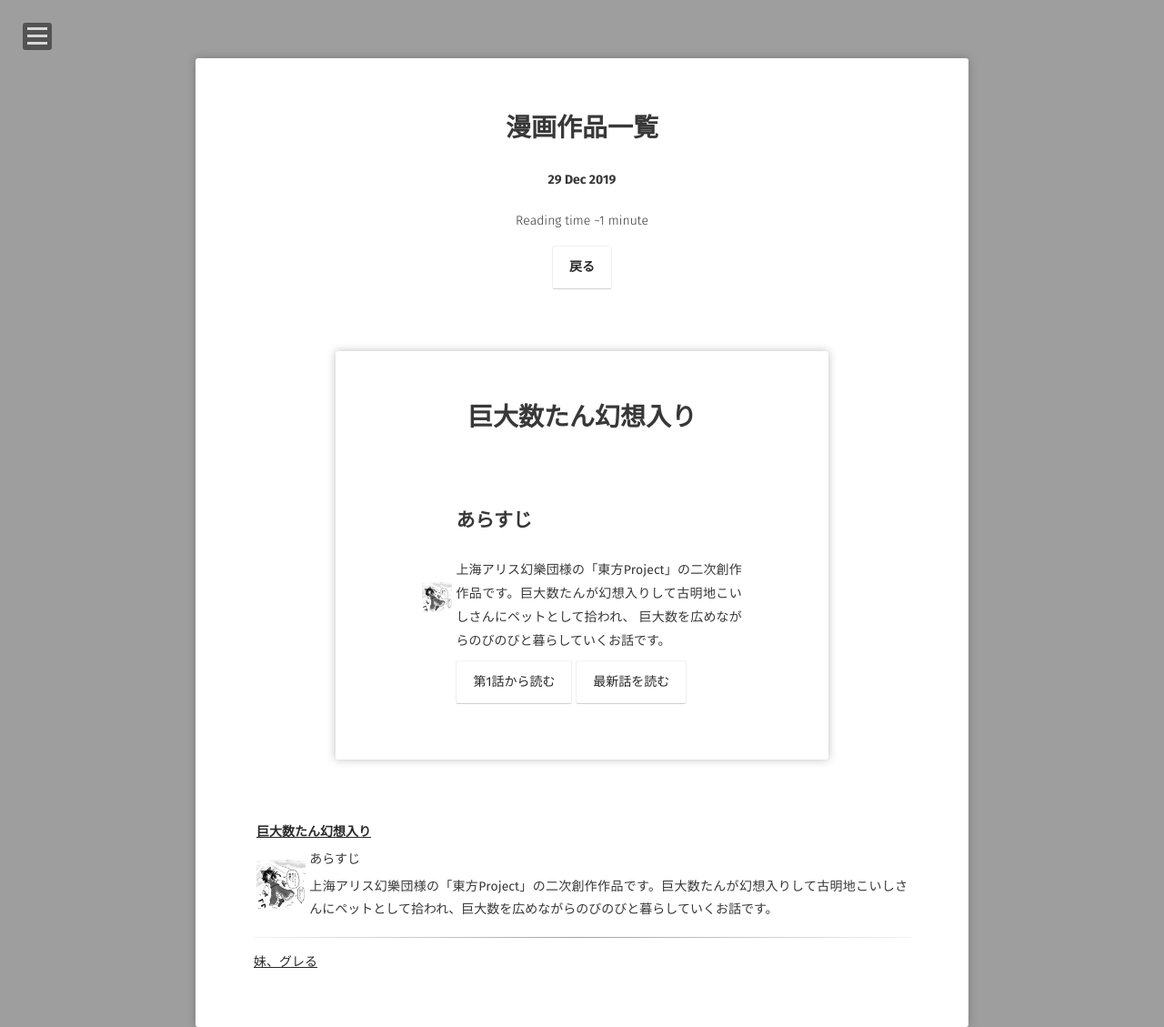
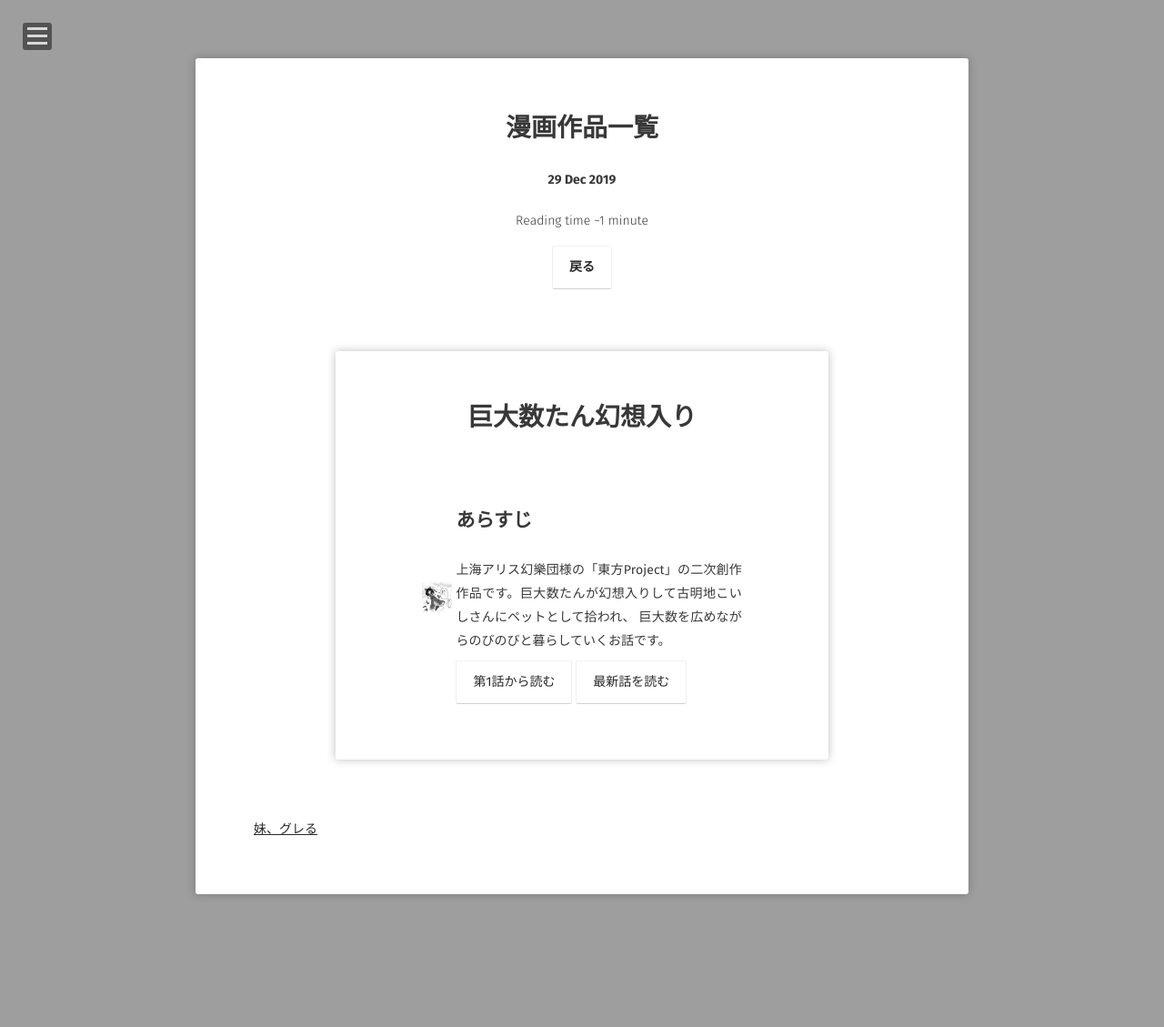
Before and after one commit to p-adic/p-adic.github.io, a Jekyll site: the page built from _posts/projects/0000-00-00-cartoon.md, in a window 1280 px wide. Shown: the whole page at 91% size. Built offline with Jekyll 4.4.1, drawn with Linux system fonts in a browser that asks for light colours; some web fonts are replaced; after the commit the page ends 983 px from its top, so only the background shows below that.

Commit message:
Update 0000-00-00-cartoon.md

```diff
--- a/_posts/projects/0000-00-00-cartoon.md
+++ b/_posts/projects/0000-00-00-cartoon.md
@@ -44,27 +44,5 @@ comments: true
   </div>
 </div>
 
-<table>
-  <tr>
-    <th colspan="2">
-      <a href = "https://www.pixiv.net/user/20006473/series/35747">巨大数たん幻想入り</a>
-    </th>
-  </tr>
-  <tr>
-    <td rowspan="2">
-      <img src = "https://github.com/p-adic/p-adic.github.io/blob/master/assets/img/kyodaisuutan-gensouiri-logo.png">
-    </td>
-    <td>
-      あらすじ
-    </td>
-  </tr>
-  <tr>
-    <td>
-      上海アリス幻樂団様の「東方Project」の二次創作作品です。巨大数たんが幻想入りして古明地こいしさんにペットとして拾われ、巨大数を広めながらのびのびと暮らしていくお話です。
-    </td>
-  </tr>
-</table>
-
-***
 
 [妹、グレる](https://www.pixiv.net/user/20006473/series/8073)
```
